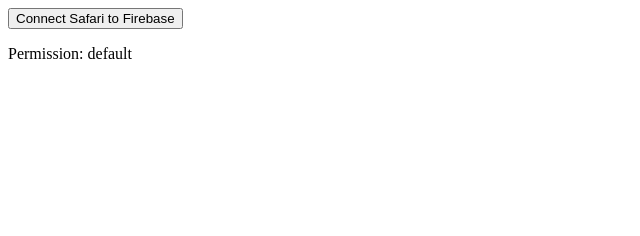
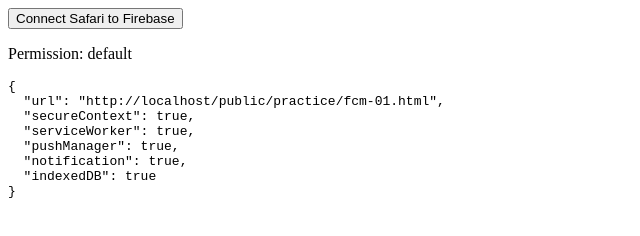
Before and after one commit to emonja/skilset, a plain HTML site: page public/practice/fcm-01.html in a window 1280 px wide. Both pictures are taken after a click on the button "Connect Safari to Firebase". Shown: the whole page, without its empty margins (0-640 px from the left). Drawn offline with Linux system fonts and the light colour scheme.

Commit message:
Update fcm-01.html

```diff
--- a/public/practice/fcm-01.html
+++ b/public/practice/fcm-01.html
@@ -48,7 +48,17 @@
           status.textContent = "FCM is not supported by this browser.";
           return;
         }
+    const checks = {
+      url: location.href,
+      secureContext: window.isSecureContext,
+      serviceWorker: "serviceWorker" in navigator,
+      pushManager: "PushManager" in window,
+      notification: "Notification" in window,
+      indexedDB: "indexedDB" in window
+    };
 
+    tokenDisplay.textContent =
+      JSON.stringify(checks, null, 2);
         const permission = await Notification.requestPermission();
 
         if (permission !== "granted") {
```
